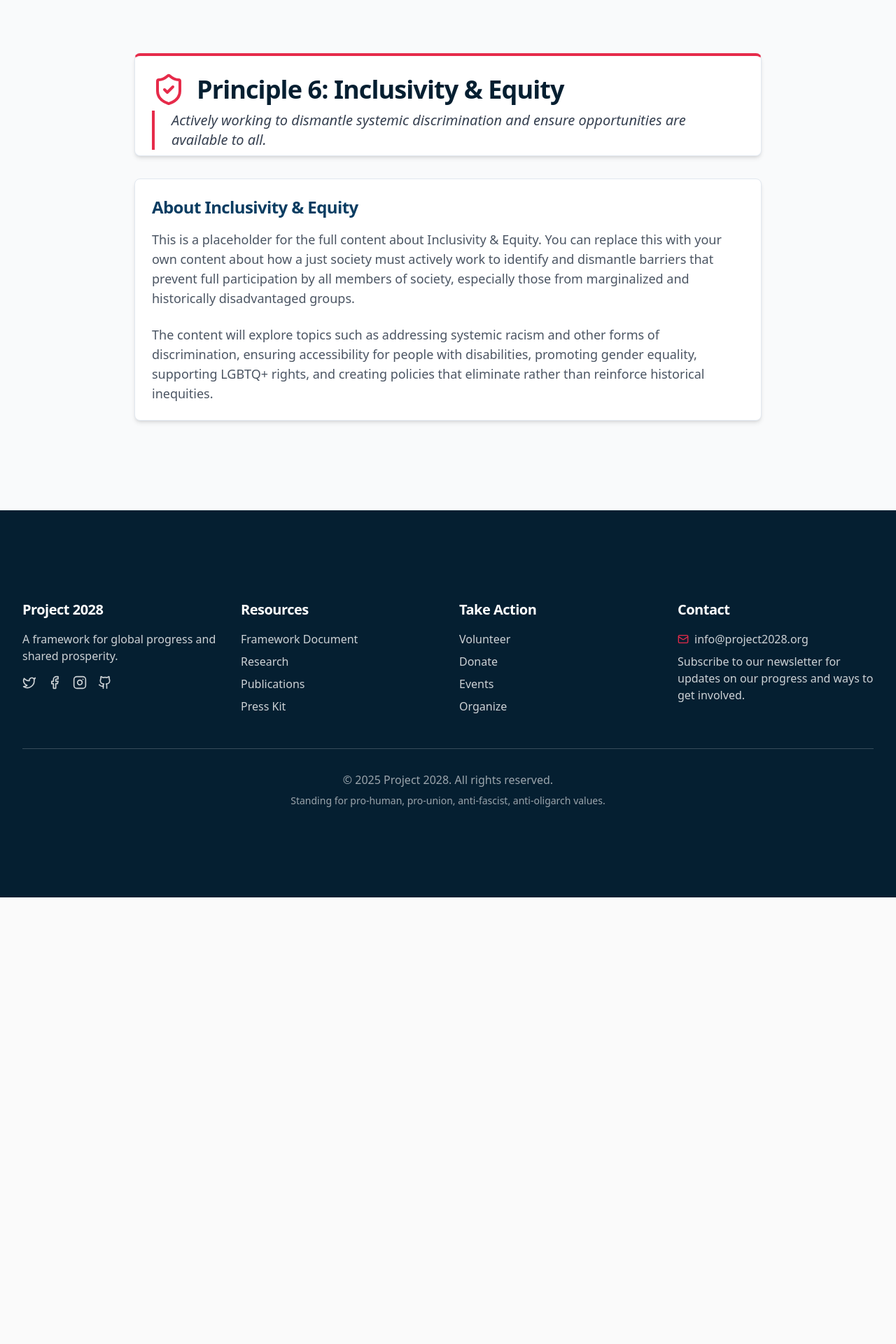
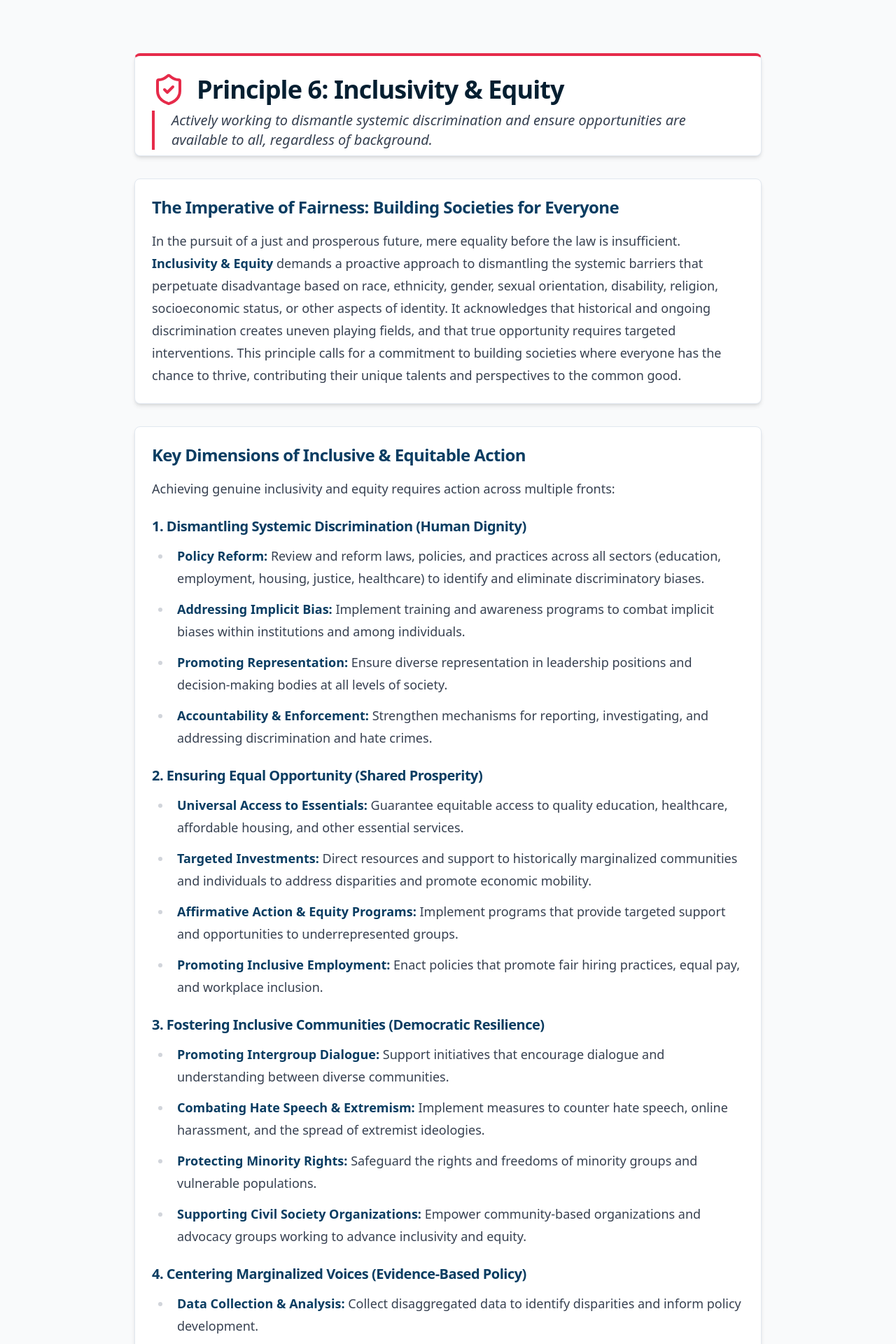
Before and after one commit to the-don-stone/project-2028, a React (Vite) app: page /principle6 in a window 1280 px wide. Shown: the part 880-2800 px from the top of the page at 70% size. Before the commit the page ends 2162 px from the top, so only its background shows below. Built offline with nearby package versions, Linux system fonts and the light colour scheme.

Commit message:
Add Principle 6 page
Implement the Inclusivity & Equity principle page.

```diff
--- a/src/pages/Principle6.tsx
+++ b/src/pages/Principle6.tsx
@@ -40,7 +40,7 @@ const Principle6 = () => {
                   <h1 className="text-4xl font-bold text-project-darkblue">Principle 6: Inclusivity & Equity</h1>
                 </div>
                 <div className="border-l-4 border-project-red pl-6 my-4 italic text-xl text-gray-700">
-                  <p>Actively working to dismantle systemic discrimination and ensure opportunities are available to all.</p>
+                  <p>Actively working to dismantle systemic discrimination and ensure opportunities are available to all, regardless of background.</p>
                 </div>
               </CardHeader>
             </Card>
@@ -48,11 +48,68 @@ const Principle6 = () => {
             <div className="space-y-8">
               <Card className="shadow-md hover:shadow-lg transition-shadow duration-300">
                 <CardContent className="pt-6">
-                  <h2 className="text-2xl font-bold text-project-blue mb-4">About Inclusivity & Equity</h2>
+                  <h2 className="text-2xl font-bold text-project-blue mb-4">The Imperative of Fairness: Building Societies for Everyone</h2>
                   <div className="prose prose-lg max-w-none">
-                    <p className="text-lg text-gray-600">This is a placeholder for the full content about Inclusivity & Equity. You can replace this with your own content about how a just society must actively work to identify and dismantle barriers that prevent full participation by all members of society, especially those from marginalized and historically disadvantaged groups.</p>
+                    <p>In the pursuit of a just and prosperous future, mere equality before the law is insufficient. <strong>Inclusivity & Equity</strong> demands a proactive approach to dismantling the systemic barriers that perpetuate disadvantage based on race, ethnicity, gender, sexual orientation, disability, religion, socioeconomic status, or other aspects of identity. It acknowledges that historical and ongoing discrimination creates uneven playing fields, and that true opportunity requires targeted interventions. This principle calls for a commitment to building societies where everyone has the chance to thrive, contributing their unique talents and perspectives to the common good.</p>
+                  </div>
+                </CardContent>
+              </Card>
 
-                    <p className="text-lg text-gray-600">The content will explore topics such as addressing systemic racism and other forms of discrimination, ensuring accessibility for people with disabilities, promoting gender equality, supporting LGBTQ+ rights, and creating policies that eliminate rather than reinforce historical inequities.</p>
+              <Card className="shadow-md hover:shadow-lg transition-shadow duration-300">
+                <CardContent className="pt-6">
+                  <h2 className="text-2xl font-bold text-project-blue mb-4">Key Dimensions of Inclusive & Equitable Action</h2>
+                  <div className="prose prose-lg max-w-none">
+                    <p>Achieving genuine inclusivity and equity requires action across multiple fronts:</p>
+
+                    <h3 className="text-xl font-bold text-project-blue mt-6 mb-3">1. Dismantling Systemic Discrimination (<strong>Human Dignity</strong>)</h3>
+                    <ul>
+                      <li><strong>Policy Reform:</strong> Review and reform laws, policies, and practices across all sectors (education, employment, housing, justice, healthcare) to identify and eliminate discriminatory biases.</li>
+                      <li><strong>Addressing Implicit Bias:</strong> Implement training and awareness programs to combat implicit biases within institutions and among individuals.</li>
+                      <li><strong>Promoting Representation:</strong> Ensure diverse representation in leadership positions and decision-making bodies at all levels of society.</li>
+                      <li><strong>Accountability & Enforcement:</strong> Strengthen mechanisms for reporting, investigating, and addressing discrimination and hate crimes.</li>
+                    </ul>
+
+                    <h3 className="text-xl font-bold text-project-blue mt-6 mb-3">2. Ensuring Equal Opportunity (<strong>Shared Prosperity</strong>)</h3>
+                    <ul>
+                      <li><strong>Universal Access to Essentials:</strong> Guarantee equitable access to quality education, healthcare, affordable housing, and other essential services.</li>
+                      <li><strong>Targeted Investments:</strong> Direct resources and support to historically marginalized communities and individuals to address disparities and promote economic mobility.</li>
+                      <li><strong>Affirmative Action & Equity Programs:</strong> Implement programs that provide targeted support and opportunities to underrepresented groups.</li>
+                      <li><strong>Promoting Inclusive Employment:</strong> Enact policies that promote fair hiring practices, equal pay, and workplace inclusion.</li>
+                    </ul>
+
+                    <h3 className="text-xl font-bold text-project-blue mt-6 mb-3">3. Fostering Inclusive Communities (<strong>Democratic Resilience</strong>)</h3>
+                    <ul>
+                      <li><strong>Promoting Intergroup Dialogue:</strong> Support initiatives that encourage dialogue and understanding between diverse communities.</li>
+                      <li><strong>Combating Hate Speech & Extremism:</strong> Implement measures to counter hate speech, online harassment, and the spread of extremist ideologies.</li>
+                      <li><strong>Protecting Minority Rights:</strong> Safeguard the rights and freedoms of minority groups and vulnerable populations.</li>
+                      <li><strong>Supporting Civil Society Organizations:</strong> Empower community-based organizations and advocacy groups working to advance inclusivity and equity.</li>
+                    </ul>
+
+                    <h3 className="text-xl font-bold text-project-blue mt-6 mb-3">4. Centering Marginalized Voices (<strong>Evidence-Based Policy</strong>)</h3>
+                    <ul>
+                      <li><strong>Data Collection & Analysis:</strong> Collect disaggregated data to identify disparities and inform policy development.</li>
+                      <li><strong>Meaningful Consultation:</strong> Engage with marginalized communities in the design and implementation of policies that affect them.</li>
+                      <li><strong>Community-Based Solutions:</strong> Support community-led initiatives and solutions that address local needs and priorities.</li>
+                      <li><strong>Promoting Inclusive Narratives:</strong> Challenge stereotypes and promote positive representations of diverse communities in media and culture.</li>
+                    </ul>
+                  </div>
+                </CardContent>
+              </Card>
+
+              <Card className="shadow-md hover:shadow-lg transition-shadow duration-300">
+                <CardContent className="pt-6">
+                  <h2 className="text-2xl font-bold text-project-blue mb-4">Beyond Tolerance: Embracing Diversity as a Strength</h2>
+                  <div className="prose prose-lg max-w-none">
+                    <p>True inclusivity goes beyond mere tolerance. It recognizes that diversity is a source of strength, innovation, and resilience. By embracing the unique perspectives and experiences of all members of society, we create a more vibrant, dynamic, and just world.</p>
+                  </div>
+                </CardContent>
+              </Card>
+
+              <Card className="shadow-md hover:shadow-lg transition-shadow duration-300">
+                <CardContent className="pt-6">
+                  <h2 className="text-2xl font-bold text-project-blue mb-4">Equity is Foundational to a Just Future</h2>
+                  <div className="prose prose-lg max-w-none">
+                    <p>The pursuit of inclusivity and equity is not a separate goal, but a fundamental prerequisite for achieving all other objectives of Project 2028. Without a foundation of justice and fairness, efforts to strengthen democracy, promote economic prosperity, and address global challenges will be undermined. Building societies where everyone belongs and has the opportunity to thrive is not only a moral imperative, but a practical necessity for creating a better future for all.</p>
                   </div>
                 </CardContent>
               </Card>
```
